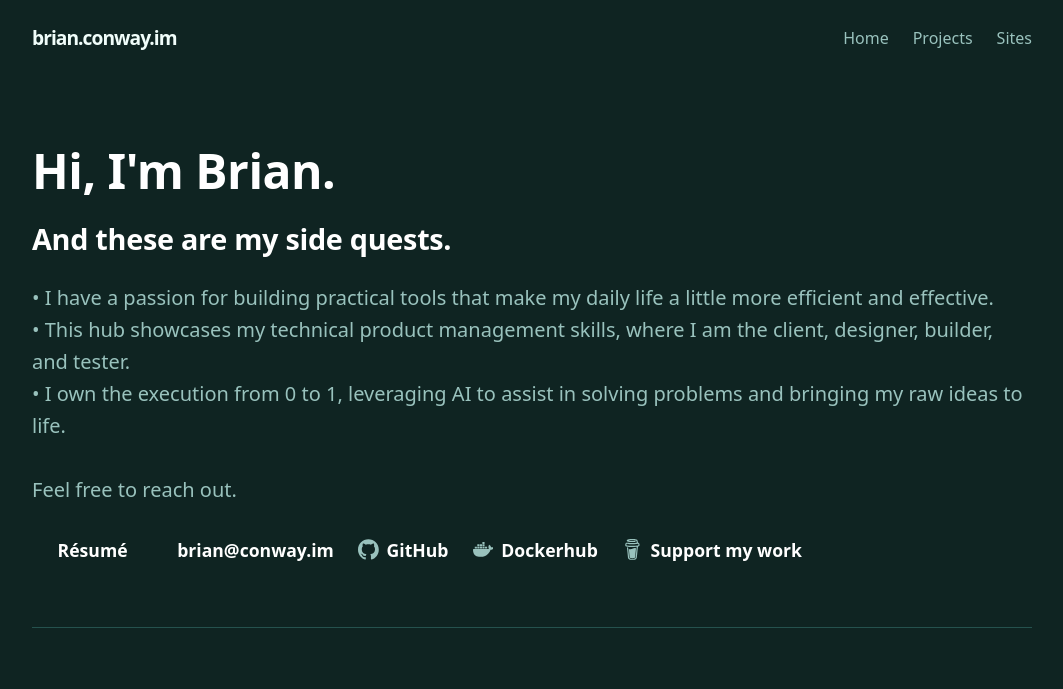
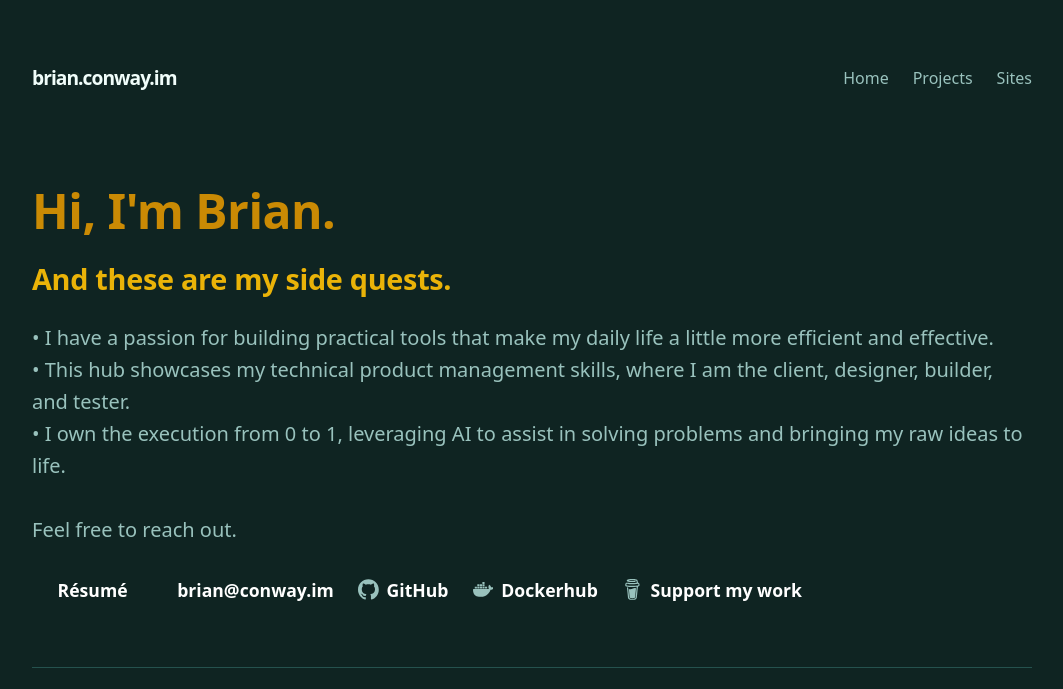
Before and after one commit to thebronway/Conway-Main-Site, an Astro site: page / in a window 1280 px wide. Shown: the top 689 px of the page, without its empty margins (108-1171 px from the left). Built offline with nearby package versions, Linux system fonts and the light colour scheme; Astro itself is replaced by a stand-in of ours; some icons are missing.

Commit message:
styling updates

```diff
--- a/src/components/GitHubMarkdown.astro
+++ b/src/components/GitHubMarkdown.astro
@@ -38,7 +38,6 @@ try {
   .remote-markdown :global(h1),
   .remote-markdown :global(h2),
   .remote-markdown :global(h3) {
-    color: var(--accent);
     margin-top: 1.5rem;
     margin-bottom: 0.5rem;
   }
--- a/src/components/Navbar.astro
+++ b/src/components/Navbar.astro
@@ -36,7 +36,11 @@
     transition: color 0.2s;
     white-space: nowrap;
   }
-  .links a:hover { color: var(--text-main); }
+  .links a:hover { color: var(--accent); } /* Pop to sunburst gold on hover */
+
+  /* Optional: Makes your main logo link flash gold on hover as well */
+  .logo a { transition: color 0.2s; }
+  .logo a:hover { color: var(--accent); }
 
   @media (max-width: 768px) {
     nav {
--- a/src/layouts/BaseLayout.astro
+++ b/src/layouts/BaseLayout.astro
@@ -42,12 +42,21 @@ const {
       }
 
       a { color: inherit; text-decoration: none; }
-      h1, h2, h3 { font-weight: 700; letter-spacing: -0.01em; }
+
+      h1, h2, h3 {
+        font-weight: 700;
+        letter-spacing: -0.01em;
+      }
+
+      h1 { color: #ca8a04; } /* Deep, authoritative dark gold */
+      h2 { color: #eab308; } /* Your original vibrant sunburst gold */
+      h3 { color: #fde047; } /* Lighter, crisp golden yellow */
 
       /* The Bounding Box */
       .site-wrapper {
-        max-width: 1364px;       /* Expanded for larger 150px flanks on each side */
-        margin: 2rem auto;       /* Floats it off the top/bottom/sides */
+        max-width: 1364px;
+        margin: 2rem auto;
+        padding-top: 2.5rem;     /* NEW: Creates a clean "little flank" at the top */
         background: var(--bg-color);
         border: 1px solid var(--border);
         border-radius: 24px;
--- a/src/pages/index.astro
+++ b/src/pages/index.astro
@@ -96,7 +96,7 @@ const sortedSites = sites.sort((a, b) => {
 
 <style>
   .about-section { margin-bottom: 3rem; margin-top: 1rem; }
-  h1 { font-size: 3rem; margin-bottom: 1.5rem; color: #fff; line-height: 1; }
+  h1 { font-size: 3rem; margin-bottom: 1.5rem; line-height: 1; }
   .bio { font-size: 1.25rem; color: var(--text-muted); margin-bottom: 2rem; line-height: 1.6; max-width: none; }
 
   .links { display: flex; gap: 1.5rem; flex-wrap: wrap; }
@@ -130,7 +130,7 @@ const sortedSites = sites.sort((a, b) => {
 
   .divider { margin: 4rem 0; border: 0; border-top: 1px solid var(--border); }
 
-  h2 { margin-bottom: 1.5rem; color: #fff; font-size: 1.8rem; }
+  h2 { margin-bottom: 1.5rem; font-size: 1.8rem; }
 
   .grid {
     display: grid;
```
